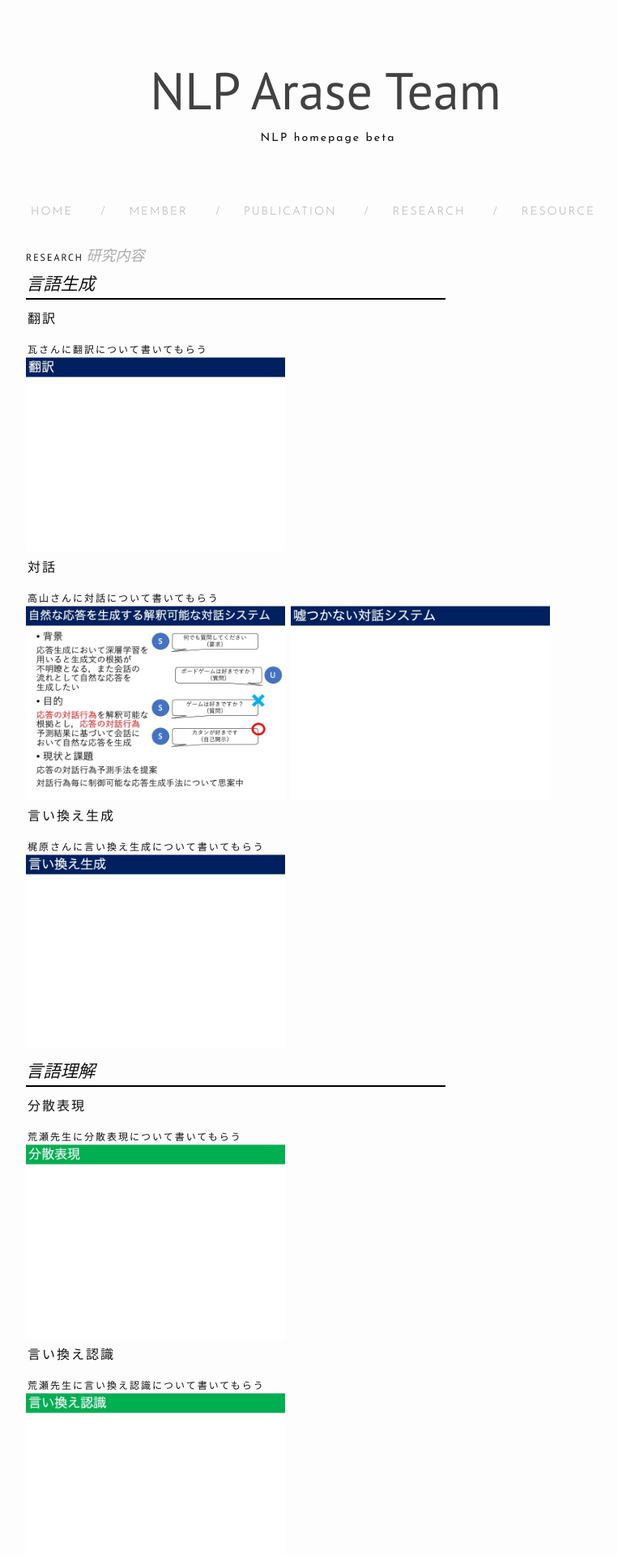
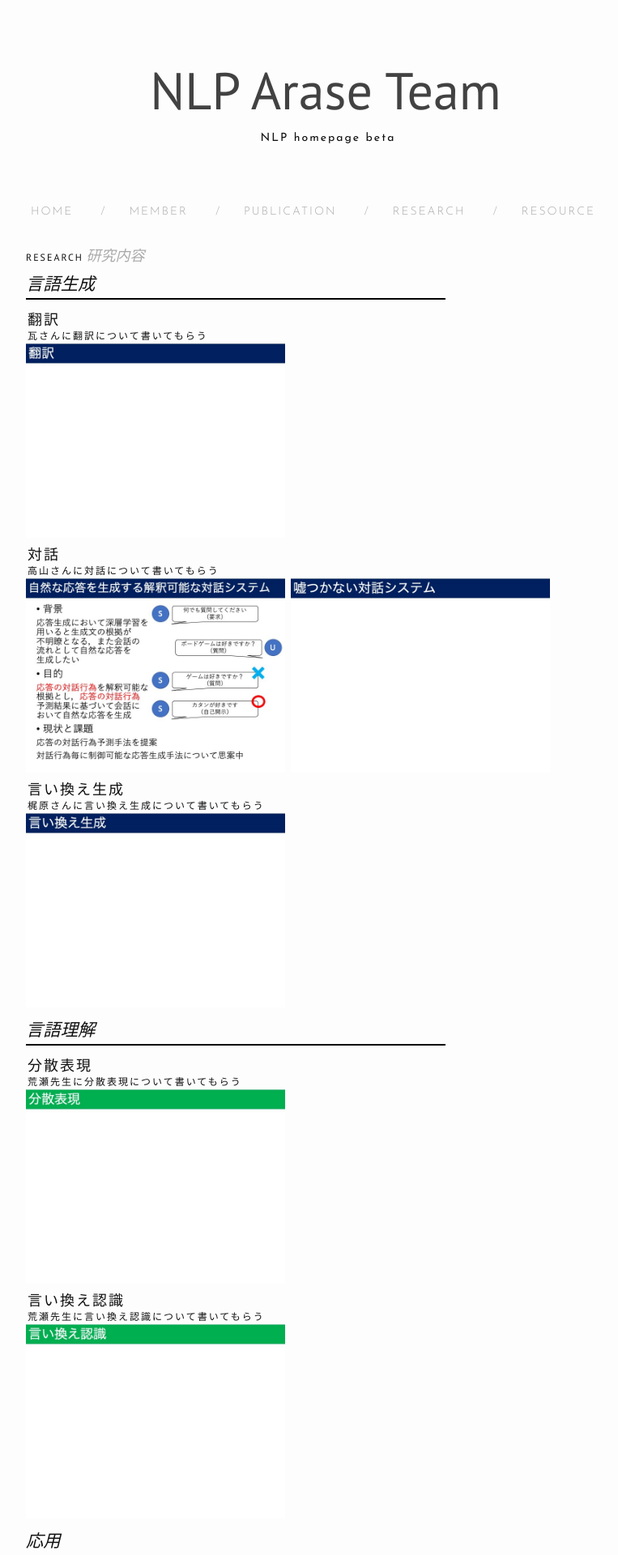
Before and after one commit to nlp-arase/nlp-arase.github.io, a Jekyll site: the page built from research.md, in a window 1280 px wide. Shown: the top 1920 px of the page at 81% size, without its empty margins (238-1001 px from the left). Built offline with Jekyll 4.4.1, drawn with Linux system fonts in a browser that asks for light colours; nearby versions of some CDN libraries.

Commit message:
update css

```diff
--- a/css/style.scss
+++ b/css/style.scss
@@ -728,11 +728,11 @@
 }
 
 .research-theme{
-  font-size: 16px;
+  font-size: 18px;
   font-family: Impact;
   letter-spacing: 2px;
   text-indent: 2px;
-  margin-bottom: -5px;
+  margin-bottom: -25px;
 }
 
 .research-content{
```
